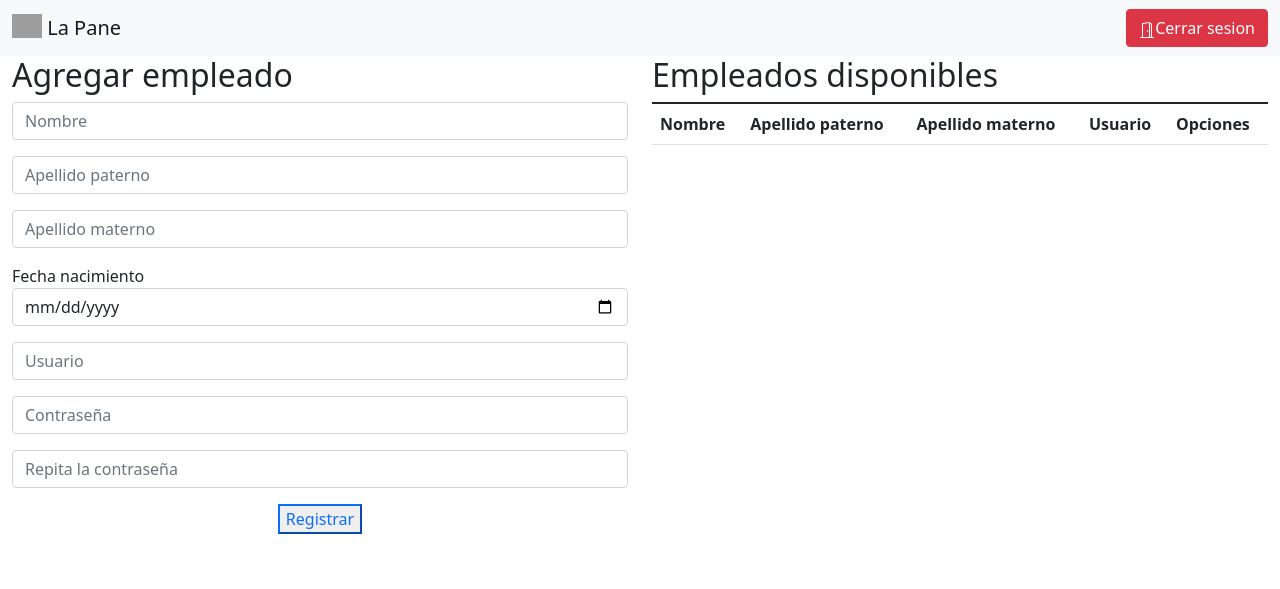
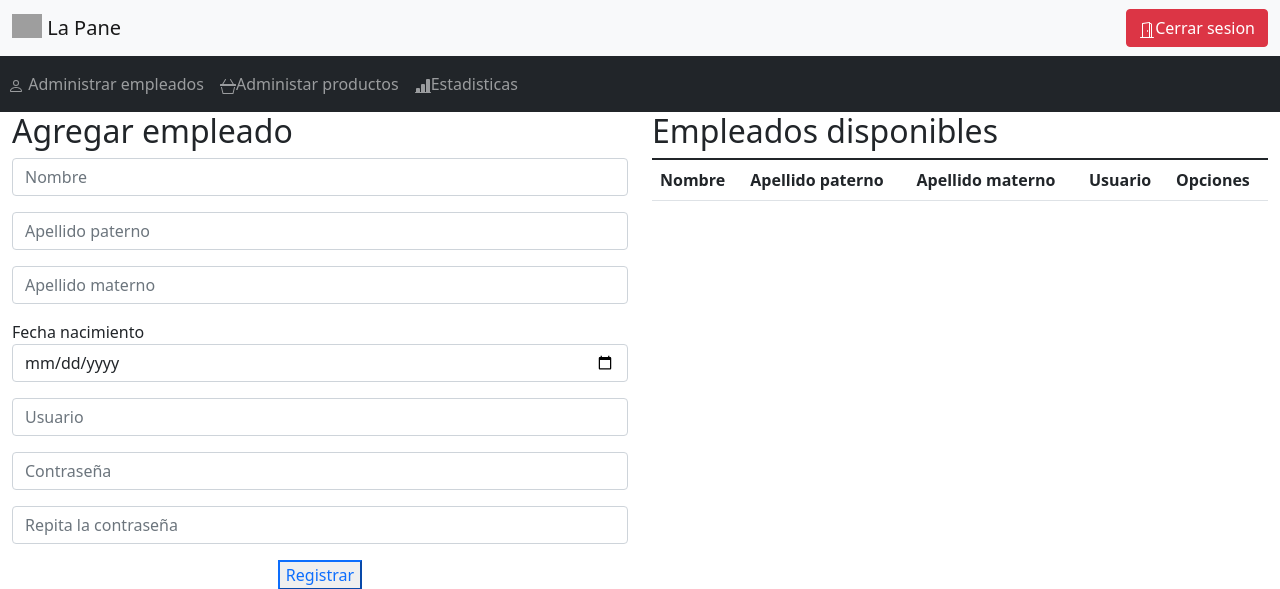
Before and after one commit to edgarhaasmann/LaPane-Web, a Django app: page /admin/home in a window 1280 px wide. Shown: the top 589 px of the page. Run offline with Django 4.2, Linux system fonts and the light colour scheme; data that the repository does not hold is empty; grey boxes are pictures that could not be loaded.

Commit message:
avances en el modulo de admin 21/02/2022

```diff
--- a/LaPane/LaPane/urls.py
+++ b/LaPane/LaPane/urls.py
@@ -16,6 +16,7 @@ urlpatterns = [
     path('admin/registerProduct', adminview.AddProducto, name='registerProduct'),
     path('admin/editProduct',adminview.editProduct, name='editProduct'),
     path('admin/delProduct', adminview.delProduct, name='delProduct'),
+    path('admin/estadisticas', adminview.statistics, name='statistics'),
     #rutas empleadoPlaza
     path('ventas/RealizarVenta', plazaview.listProductos, name = 'venta'),
     path('ventas/Venta', plazaview.realizarVenta, name = 'realizarVenta'),
--- a/LaPane/apps/adminApp/views.py
+++ b/LaPane/apps/adminApp/views.py
@@ -1,6 +1,6 @@
 from django.shortcuts import redirect, render
 from ..userApp.models import Plazas, Usuarios
-from ..plazaEmpleadoApp.models import Productos
+from ..plazaEmpleadoApp.models import Productos,Ventas
 from django.contrib.auth.hashers import make_password, check_password
 from django.views.generic import ListView, CreateView
 
@@ -69,3 +69,8 @@ def delProduct(request):
         p.delete()
         messages.success(request, 'Producto eliminado')
         return redirect('getProduct')
+
+def statistics(request):
+    p = Productos.objects.all()
+
+    return render(request, 'admin/statistics.html',{'productos':p} )
--- /dev/null
+++ b/LaPane/static/js/statistics.js
@@ -0,0 +1,42 @@
+$(document).ready(function(){
+let products = $('.nombreProducto').text()
+console.log(products.split(' '))
+
+const ctx = document.getElementById('Estadisticas').getContext('2d');
+const myChart = new Chart(ctx, {
+    type: 'doughnut',
+    data: {
+        labels: products.split(' '),
+        datasets: [{
+            label: '# of Votes',
+            data: [1, 19, 3, 5, 2, 3],
+            backgroundColor: [
+                'rgba(255, 99, 132, 0.2)',
+                'rgba(54, 162, 235, 0.2)',
+                'rgba(255, 206, 86, 0.2)',
+                'rgba(75, 192, 192, 0.2)',
+                'rgba(153, 102, 255, 0.2)',
+                'rgba(255, 159, 64, 0.2)'
+            ],
+            borderColor: [
+                'rgba(255, 99, 132, 1)',
+                'rgba(54, 162, 235, 1)',
+                'rgba(255, 206, 86, 1)',
+                'rgba(75, 192, 192, 1)',
+                'rgba(153, 102, 255, 1)',
+                'rgba(255, 159, 64, 1)'
+            ],
+            borderWidth: 1
+        }]
+    },
+    options: {
+        scales: {
+            y: {
+                beginAtZero: true
+            }
+        }
+    }
+});
+
+
+});
--- a/LaPane/templates/base.html
+++ b/LaPane/templates/base.html
@@ -25,6 +25,11 @@
 
         </div>
       </nav>
+    <!--#{% if user.is_is_authenticated.admin %}-->
+    {% include 'navbarEmpleado.html'%}
+    <!-- #{% elif user.is_authenticated.empleado %} -->
+    <!-- #{% endif %} -->
+    {% include 'navbarAdmin.html' %}
     {% include 'messages.html' %}
     {% block content %}
         <!--Todo contenido-->
@@ -35,5 +40,7 @@
 <script src="https://cdn.jsdelivr.net/npm/bootstrap@5.1.3/dist/js/bootstrap.bundle.min.js" integrity="sha384-ka7Sk0Gln4gmtz2MlQnikT1wXgYsOg+OMhuP+IlRH9sENBO0LRn5q+8nbTov4+1p" crossorigin="anonymous"></script>
 <script src="https://code.jquery.com/jquery-3.6.0.min.js" integrity="sha256-/xUj+3OJU5yExlq6GSYGSHk7tPXikynS7ogEvDej/m4=" crossorigin="anonymous"></script>
 <script src="https://ajax.googleapis.com/ajax/libs/jquery/3.5.1/jquery.min.js"></script>
+<script src="https://cdn.jsdelivr.net/npm/chart.js"></script>
 <script src="{% static 'js/ventaProducto.js' %}"></script>
+<script src="{% static 'js/statistics.js' %}"></script>
 </html>
--- /dev/null
+++ b/LaPane/templates/navbarAdmin.html
@@ -0,0 +1,28 @@
+<nav class="navbar  navbar-expand-md bg-dark navbar-dark">
+    <button class="navbar-toggler" type="button" data-bs-toggle="collapse" data-bs-target="#navb" aria-controls="navb" aria-expanded="false" aria-label="Toggle navigation">
+        <span class="navbar-toggler-icon" ></span>
+    </button>
+
+    <div id="navb" class="navbar-collapse collapse hide" >
+
+        <ul class="nav navbar-nav ml-auto">
+                <li class="navbar-item">
+                    <a href="{% url 'index' %}" class="nav-link"><svg xmlns="http://www.w3.org/2000/svg" width="16" height="16" fill="currentColor" class="bi bi-person" viewBox="0 0 16 16">
+                        <path d="M8 8a3 3 0 1 0 0-6 3 3 0 0 0 0 6zm2-3a2 2 0 1 1-4 0 2 2 0 0 1 4 0zm4 8c0 1-1 1-1 1H3s-1 0-1-1 1-4 6-4 6 3 6 4zm-1-.004c-.001-.246-.154-.986-.832-1.664C11.516 10.68 10.289 10 8 10c-2.29 0-3.516.68-4.168 1.332-.678.678-.83 1.418-.832 1.664h10z"/>
+                    </svg> Administrar empleados</a>
+                </li>
+                <li class="navbar-item active">
+                    <a href="{% url 'getProduct' %}" class="nav-link"><svg xmlns="http://www.w3.org/2000/svg" width="16" height="16" fill="currentColor" class="bi bi-basket3" viewBox="0 0 16 16">
+                        <path d="M5.757 1.071a.5.5 0 0 1 .172.686L3.383 6h9.234L10.07 1.757a.5.5 0 1 1 .858-.514L13.783 6H15.5a.5.5 0 0 1 .5.5v1a.5.5 0 0 1-.5.5H.5a.5.5 0 0 1-.5-.5v-1A.5.5 0 0 1 .5 6h1.717L5.07 1.243a.5.5 0 0 1 .686-.172zM3.394 15l-1.48-6h-.97l1.525 6.426a.75.75 0 0 0 .729.574h9.606a.75.75 0 0 0 .73-.574L15.056 9h-.972l-1.479 6h-9.21z"/>
+                      </svg>Administar productos</a>
+                </li>
+                <li class="navbar-item">
+                    <a href=" {% url 'statistics' %}" class="nav-link"><svg xmlns="http://www.w3.org/2000/svg" width="16" height="16" fill="currentColor" class="bi bi-bar-chart-line-fill" viewBox="0 0 16 16">
+                        <path d="M11 2a1 1 0 0 1 1-1h2a1 1 0 0 1 1 1v12h.5a.5.5 0 0 1 0 1H.5a.5.5 0 0 1 0-1H1v-3a1 1 0 0 1 1-1h2a1 1 0 0 1 1 1v3h1V7a1 1 0 0 1 1-1h2a1 1 0 0 1 1 1v7h1V2z"/>
+                      </svg>Estadisticas</a>
+                </li>
+        </ul>
+
+    </div>
+
+</nav>
```
Also changed, not shown: LaPane/templates/admin/statistics.html (added, +18 -0 lines), LaPane/templates/navbarEmpleado.html (added, +22 -0 lines).
